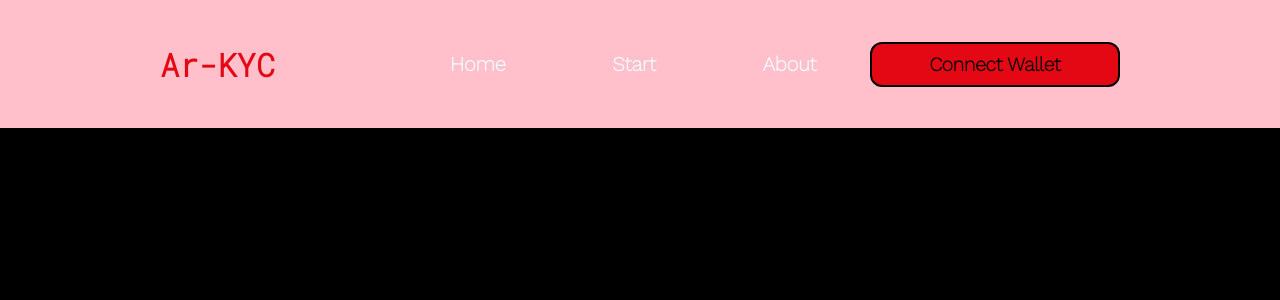
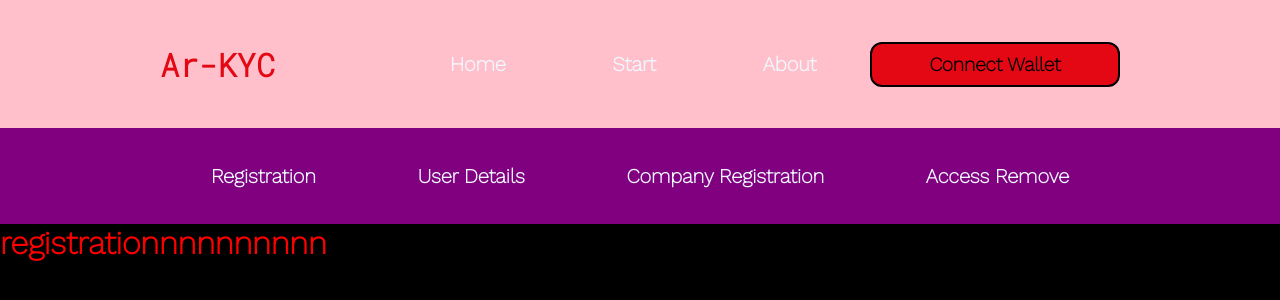
Before and after one commit to AAshu1412/Arweave, a React (Create React App) app: page /start/registration in a window 1280 px wide. Shown: the top 300 px of the page. Built offline with nearby package versions, Linux system fonts and the light colour scheme.

Commit message:
adding registration component

```diff
--- a/src/App.js
+++ b/src/App.js
@@ -4,6 +4,7 @@ import Navbar from "./components/navbar/Navbar";
 import Home from "./components/home/Home";
 import Start from "/home/ubuntu/project/arweave/src/components/start/Start.js";
 import About from "/home/ubuntu/project/arweave/src/components/about/About.js";
+import Registration from "./components/registration/Registration";
 import { BrowserRouter, Routes, Route } from "react-router-dom";
 
 function App() {
@@ -19,6 +20,7 @@ function App() {
         <Route path="/" element={<Home />} />
         <Route path="/start" element={<Start />} />
         <Route path="/about" element={<About />} />
+        <Route path="/start/registration" element={<Registration />} />
       </Routes>
     </BrowserRouter>
   );
--- /dev/null
+++ b/src/components/registration/Registration.js
@@ -0,0 +1,12 @@
+import React from 'react';
+import Start from '../start/Start';
+
+function Registration(){
+    return(<div>
+        <Start/>
+             <h1 style={{color:"red"}}>registrationnnnnnnnnn</h1>
+    </div>);
+
+}
+
+export default Registration;
--- a/src/components/start/Start.js
+++ b/src/components/start/Start.js
@@ -1,35 +1,22 @@
-import React from 'react';
+import React from "react";
 import "./Start.css";
+import { NavLink } from "react-router-dom";
 
-
-function Start(){
-
-
-    return (
-        <div>
-          <nav className="start-main-nav">
-
+function Start() {
+  return (
+    <nav className="start-main-nav">
       <div className="start-nav-content">
         <ul>
           <li>
-           Registration
+            <NavLink to="/start/registration">Registration</NavLink>
           </li>
-          <li>
-          User Details
-          </li>
-          <li>
-           Company Registration
-          </li>
-          <li>
-          Access Remove
-          </li>
+          <li>User Details</li>
+          <li>Company Registration</li>
+          <li>Access Remove</li>
         </ul>
       </div>
-
     </nav>
-        </div>
-
-      );
+  );
 }
 
 export default Start;
```
Also changed, not shown: src/components/navbar/Navbar.js (line endings or trailing spaces).
